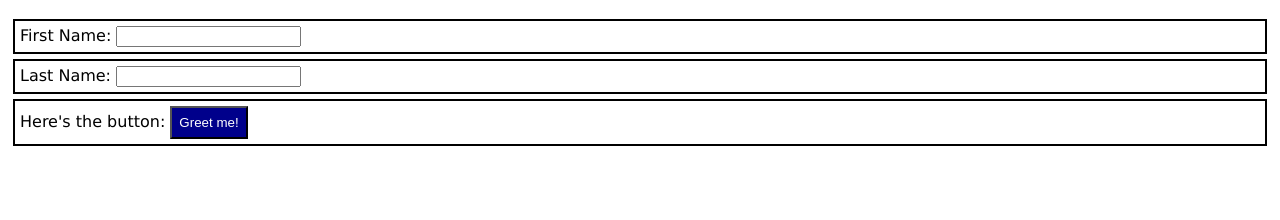
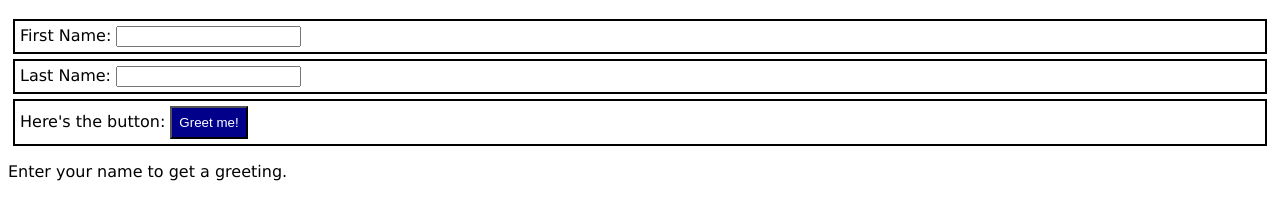
Before and after one commit to T-Tommy/bootcamp-prep-day-4, a plain HTML site: page index.html in a window 1280 px wide. Shown: the part 62-282 px from the top of the page. Drawn offline with Linux system fonts and the light colour scheme.

Commit message:
added prompt

```diff
--- a/index.html
+++ b/index.html
@@ -24,7 +24,7 @@
         <button>Greet me!</button>
     </label>
 
-    <!-- show greeting -->
+    <p>Enter your name to get a greeting.</p>
     <script src=""></script>
 </body>
 </html>
```
